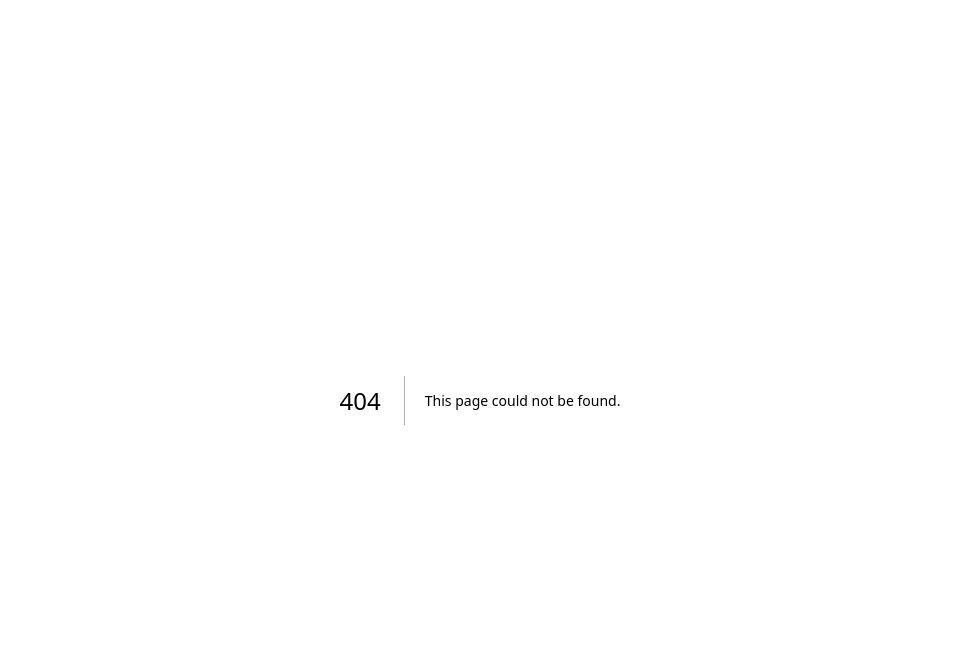
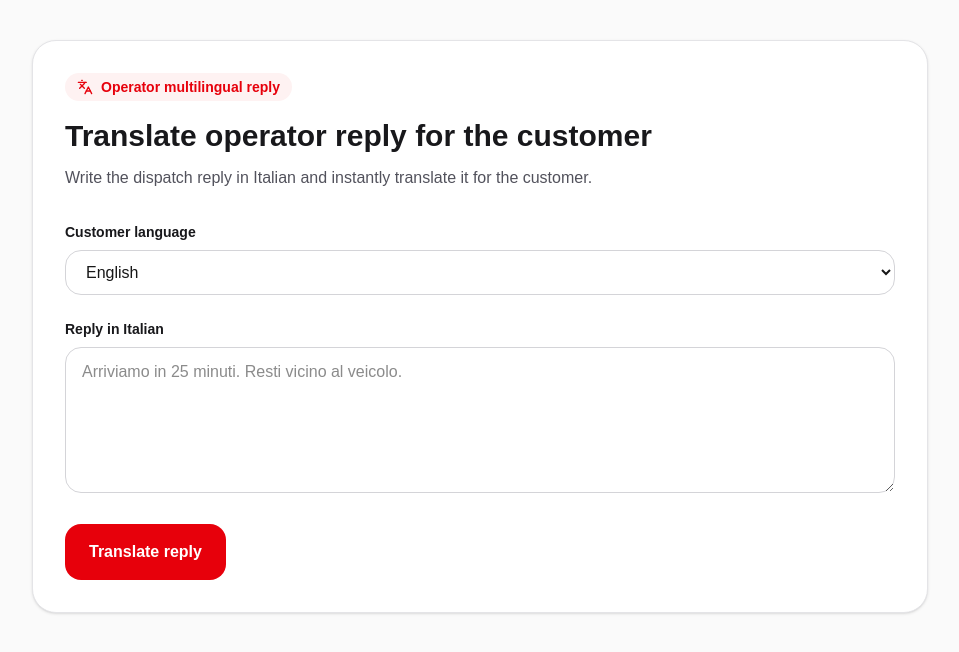
Before and after one commit to nidarg/pedrotti, a Next.js app: page /admin/reply-translator in a window 1280 px wide. Before the commit this address had no page. Shown: the top 652 px of the page, without its empty margins (160-1119 px from the left). Built offline with nearby package versions, Linux system fonts and the light colour scheme.

Commit message:
implement translator for dispatcher part 1

```diff
--- /dev/null
+++ b/app/admin/reply-translator/page.tsx
@@ -0,0 +1,9 @@
+import ReplyTranslator from "@/components/ReplyTranslator";
+
+export default function ReplyTranslatorPage() {
+  return (
+    <main className="min-h-screen bg-zinc-50 px-4 py-10">
+      <ReplyTranslator />
+    </main>
+  );
+}
--- /dev/null
+++ b/app/api/reply-translate/route.ts
@@ -0,0 +1,42 @@
+import OpenAI from "openai";
+import { NextResponse } from "next/server";
+
+const client = new OpenAI({
+  apiKey: process.env.OPENAI_API_KEY,
+});
+
+export async function POST(req: Request) {
+  try {
+    const { targetLanguage, message } = await req.json();
+
+    const prompt = `
+You are a professional emergency roadside assistance translator.
+
+Translate the Italian operator reply into ${targetLanguage}.
+
+Rules:
+- keep the tone calm and operational
+- preserve ETA, locations, safety instructions
+- no markdown
+- output only the translated message
+
+Italian message: ${message}
+`;
+
+    const completion = await client.responses.create({
+      model: "gpt-5.4-mini",
+      input: prompt,
+    });
+
+    return NextResponse.json({
+      translated: completion.output_text.trim(),
+    });
+  } catch (error) {
+    console.error(error);
+
+    return NextResponse.json(
+      { error: "Translation failed" },
+      { status: 500 }
+    );
+  }
+}
--- a/components/AiEmergencyIntake.tsx
+++ b/components/AiEmergencyIntake.tsx
@@ -39,12 +39,6 @@ export default function AiEmergencyIntake({
   const [loading, setLoading] = useState(false);
   const [error, setError] = useState("");
 
-  const openWhatsapp = (finalMessage: string) => {
-    const whatsappMessage = encodeURIComponent(finalMessage);
-    const whatsappLink = `https://wa.me/${siteData.company.whatsappNumber}?text=${whatsappMessage}`;
-    window.open(whatsappLink, "_blank", "noreferrer");
-  };
-
   const handleSubmit = async (e: React.FormEvent<HTMLFormElement>) => {
     e.preventDefault();
 
@@ -55,6 +49,9 @@ export default function AiEmergencyIntake({
 
     setLoading(true);
     setError("");
+
+    // Deschidem tabul imediat, ca să nu fie blocat de browser
+    const pendingWindow = window.open("", "_blank");
 
     try {
       const res = await fetch("/api/emergency-intake", {
@@ -77,8 +74,19 @@ export default function AiEmergencyIntake({
 
       const data: IntakeResponse = await res.json();
 
+      const sendToWhatsapp = (finalMessage: string) => {
+        const whatsappMessage = encodeURIComponent(finalMessage);
+        const whatsappLink = `https://wa.me/${siteData.company.whatsappNumber}?text=${whatsappMessage}`;
+
+        if (pendingWindow) {
+          pendingWindow.location.href = whatsappLink;
+        } else {
+          window.open(whatsappLink, "_blank", "noreferrer");
+        }
+      };
+
       if (!navigator.geolocation) {
-        openWhatsapp(data.summary);
+        sendToWhatsapp(data.summary);
         return;
       }
 
@@ -86,22 +94,36 @@ export default function AiEmergencyIntake({
         (position) => {
           const latitude = position.coords.latitude;
           const longitude = position.coords.longitude;
+          const accuracy = position.coords.accuracy;
 
           const mapsLink = `https://www.google.com/maps?q=${latitude},${longitude}`;
-          const finalMessage = `${data.summary}\n\nPosizione GPS: ${mapsLink}`;
 
-          openWhatsapp(finalMessage);
+          const locationText =
+            accuracy <= 80
+              ? `Posizione GPS: ${mapsLink}`
+              : `Posizione GPS approssimativa: ${mapsLink}\nAccuratezza stimata: ${Math.round(
+                  accuracy
+                )} metri.
+                Se possibile, condividere anche la posizione manuale su WhatsApp.`;
+
+          const finalMessage = `${data.summary}\n\n${locationText}`;
+
+          sendToWhatsapp(finalMessage);
         },
         () => {
-          openWhatsapp(data.summary);
+          sendToWhatsapp(data.summary);
         },
         {
           enableHighAccuracy: true,
-          timeout: 10000,
+          timeout: 15000,
           maximumAge: 0,
         }
       );
     } catch {
+      if (pendingWindow) {
+        pendingWindow.close();
+      }
+
       setError("Something went wrong. Please try again.");
     } finally {
       setLoading(false);
--- /dev/null
+++ b/components/ReplyTranslator.tsx
@@ -0,0 +1,157 @@
+"use client";
+
+import { useState } from "react";
+import { Languages, Copy, Check } from "lucide-react";
+
+const languageOptions = [
+  "English",
+  "Deutsch",
+  "Polski",
+  "Română",
+  "Nederlands",
+] as const;
+
+type ReplyResponse = {
+  translated: string;
+};
+
+export default function ReplyTranslator() {
+  const [targetLanguage, setTargetLanguage] = useState("English");
+  const [message, setMessage] = useState("");
+  const [translated, setTranslated] = useState("");
+  const [loading, setLoading] = useState(false);
+  const [copied, setCopied] = useState(false);
+  const [error, setError] = useState("");
+
+  const handleTranslate = async (e: React.FormEvent<HTMLFormElement>) => {
+    e.preventDefault();
+
+    if (!message.trim()) {
+      setError("Write the operator reply in Italian.");
+      return;
+    }
+
+    setLoading(true);
+    setError("");
+    setTranslated("");
+
+    try {
+      const res = await fetch("/api/reply-translate", {
+        method: "POST",
+        headers: {
+          "Content-Type": "application/json",
+        },
+        body: JSON.stringify({
+          targetLanguage,
+          message,
+        }),
+      });
+
+      if (!res.ok) {
+        throw new Error("Request failed");
+      }
+
+      const data: ReplyResponse = await res.json();
+      setTranslated(data.translated);
+    } catch {
+      setError("Translation failed. Please try again.");
+    } finally {
+      setLoading(false);
+    }
+  };
+
+  const handleCopy = async () => {
+    if (!translated) return;
+
+    await navigator.clipboard.writeText(translated);
+    setCopied(true);
+
+    setTimeout(() => setCopied(false), 2000);
+  };
+
+  return (
+    <section className="mx-auto max-w-4xl rounded-3xl border border-zinc-200 bg-white p-6 shadow-sm md:p-8">
+      <div className="inline-flex items-center gap-2 rounded-full bg-red-50 px-3 py-1 text-sm font-semibold text-red-600">
+        <Languages size={16} />
+        Operator multilingual reply
+      </div>
+
+      <h1 className="mt-4 text-3xl font-bold text-zinc-900">
+        Translate operator reply for the customer
+      </h1>
+
+      <p className="mt-3 text-zinc-600">
+        Write the dispatch reply in Italian and instantly translate it for the
+        customer.
+      </p>
+
+      <form onSubmit={handleTranslate} className="mt-8 space-y-6">
+        <div>
+          <label className="mb-2 block text-sm font-semibold text-zinc-900">
+            Customer language
+          </label>
+          <select
+            value={targetLanguage}
+            onChange={(e) => setTargetLanguage(e.target.value)}
+            className="w-full rounded-2xl border border-zinc-300 px-4 py-3"
+          >
+            {languageOptions.map((lang) => (
+              <option key={lang} value={lang}>
+                {lang}
+              </option>
+            ))}
+          </select>
+        </div>
+
+        <div>
+          <label className="mb-2 block text-sm font-semibold text-zinc-900">
+            Reply in Italian
+          </label>
+          <textarea
+            value={message}
+            onChange={(e) => setMessage(e.target.value)}
+            rows={5}
+            placeholder="Arriviamo in 25 minuti. Resti vicino al veicolo."
+            className="w-full rounded-2xl border border-zinc-300 px-4 py-3"
+          />
+        </div>
+
+        <button
+          type="submit"
+          disabled={loading}
+          className="rounded-2xl bg-red-600 px-6 py-4 font-semibold text-white"
+        >
+          {loading ? "Translating..." : "Translate reply"}
+        </button>
+      </form>
+
+      {error ? (
+        <div className="mt-4 rounded-2xl border border-red-200 bg-red-50 px-4 py-3 text-sm text-red-700">
+          {error}
+        </div>
+      ) : null}
+
+      {translated ? (
+        <div className="mt-6 rounded-2xl border border-zinc-200 bg-zinc-50 p-4">
+          <div className="flex items-center justify-between gap-4">
+            <p className="text-sm font-semibold text-zinc-900">
+              Translated reply
+            </p>
+            <button
+              type="button"
+              onClick={handleCopy}
+              className="inline-flex items-center gap-2 rounded-xl border border-zinc-300 bg-white px-3 py-2 text-sm"
+            >
+              {copied ? <Check size={16} /> : <Copy size={16} />}
+              {copied ? "Copied" : "Copy"}
+            </button>
+          </div>
+
+          <div className="mt-3 whitespace-pre-wrap text-sm leading-6 text-zinc-700">
+            {translated}
+          </div>
+        </div>
+      ) : null}
+    </section>
+  );
+}
--- a/lib/site-data.ts
+++ b/lib/site-data.ts
@@ -6,7 +6,7 @@ export const siteData = {
     phoneDisplay: "(+39) 0464 913290",
     phoneHref: "+390464913290",
     website: "www.soccorsostradalepedrotti.com",
-    whatsappNumber: "390464913290",
+    whatsappNumber: "40755741335",
   },
 
   hero: {
```
Also changed, not shown: 1 other file (tests, documents, lock files or other folders).
